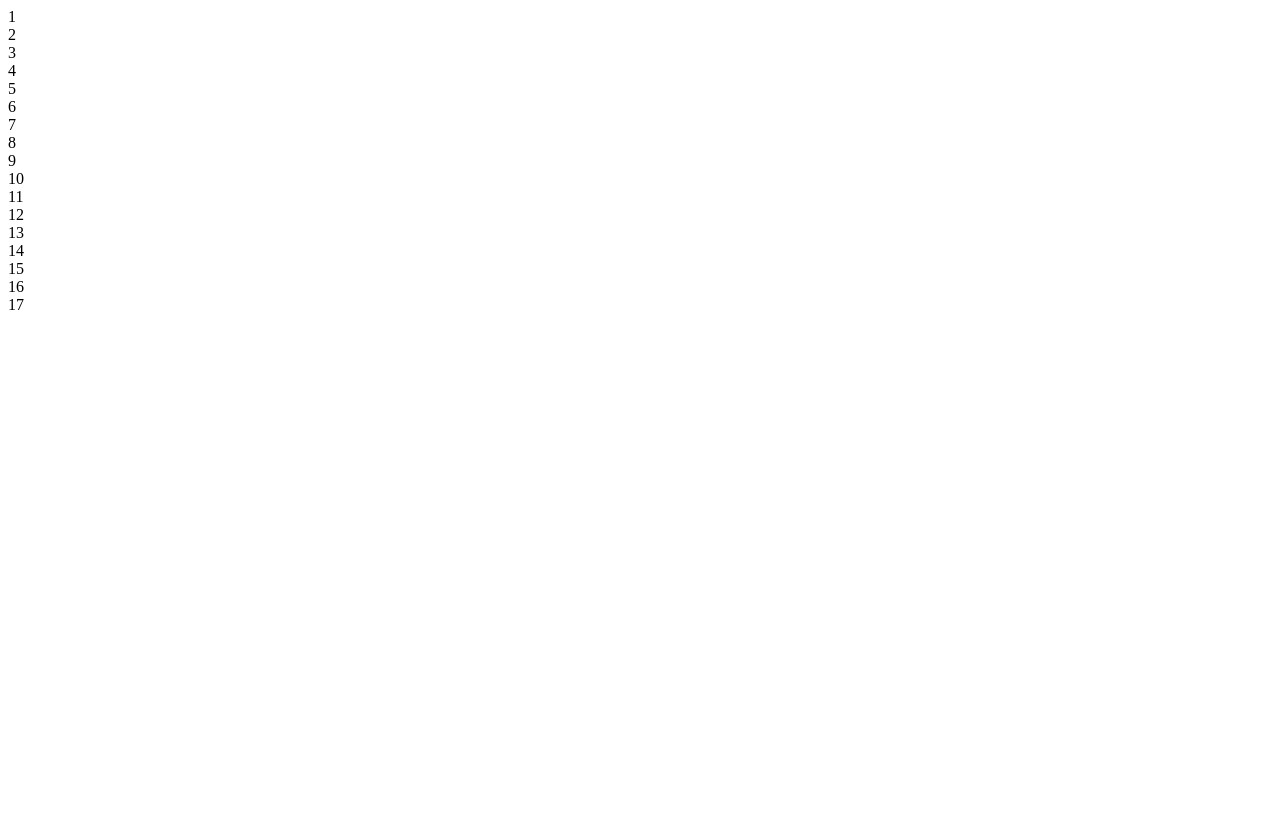
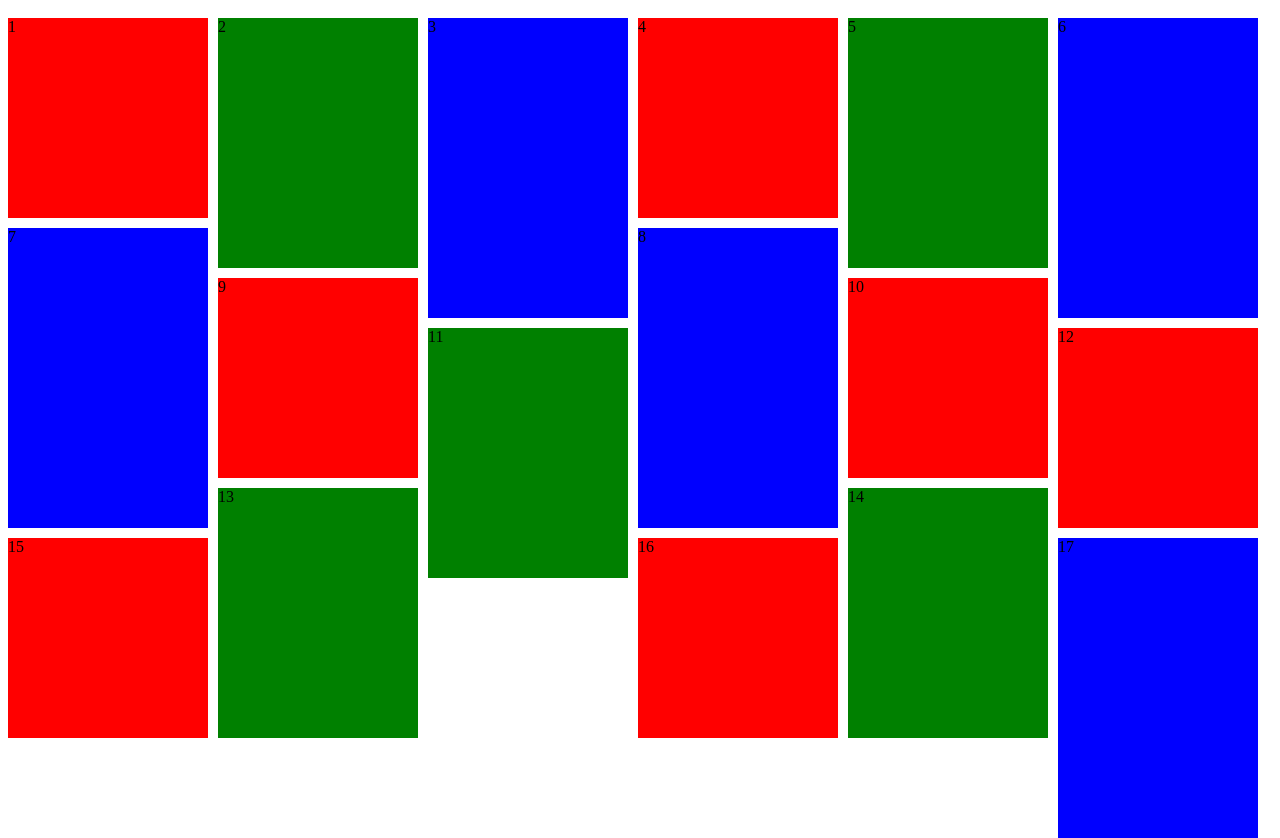
Before and after one commit to ZYmooon/demo, a plain HTML site: page waterfall/waterfall.html in a window 1280 px wide. Before the commit the page ends 800 px from the top, so only its background shows below. Drawn offline with nearby package versions, Linux system fonts and the light colour scheme.

Commit message:
Update waterfall.html

```diff
--- a/waterfall/waterfall.html
+++ b/waterfall/waterfall.html
@@ -7,29 +7,29 @@
   <meta http-equiv="X-UA-Compatible" content="ie=edge">
   <title>Document</title>
   <style>
-    .waterfall {
+    .ct {
       position: relative;
     }
 
-    .waterfall .item {
+    .ct .item {
       position: absolute;
       width: 200px;
       margin-right: 10px;
       margin-top: 10px;
-      transition: all 1s;
+      transition: all 2s;
     }
 
-    .waterfall .item.h1 {
+    .ct .item.h1 {
       height: 200px;
       background-color: red;
     }
 
-    .waterfall .item.h2 {
+    .ct .item.h2 {
       height: 250px;
       background-color: green;
     }
 
-    .waterfall .item.h3 {
+    .ct .item.h3 {
       height: 300px;
       background-color: blue;
     }
@@ -114,7 +114,7 @@
       var minIndex = itemArr.indexOf(minValue);//获取最小的索引值
 
       $(this).css({//定义位置
-        top: itemArr[minIndex],
+        top: itemArr[minIndex],//
         left: $(this).outerWidth(true) * minIndex
       });
       itemArr[minIndex] += $(this).outerHeight(true);
```
